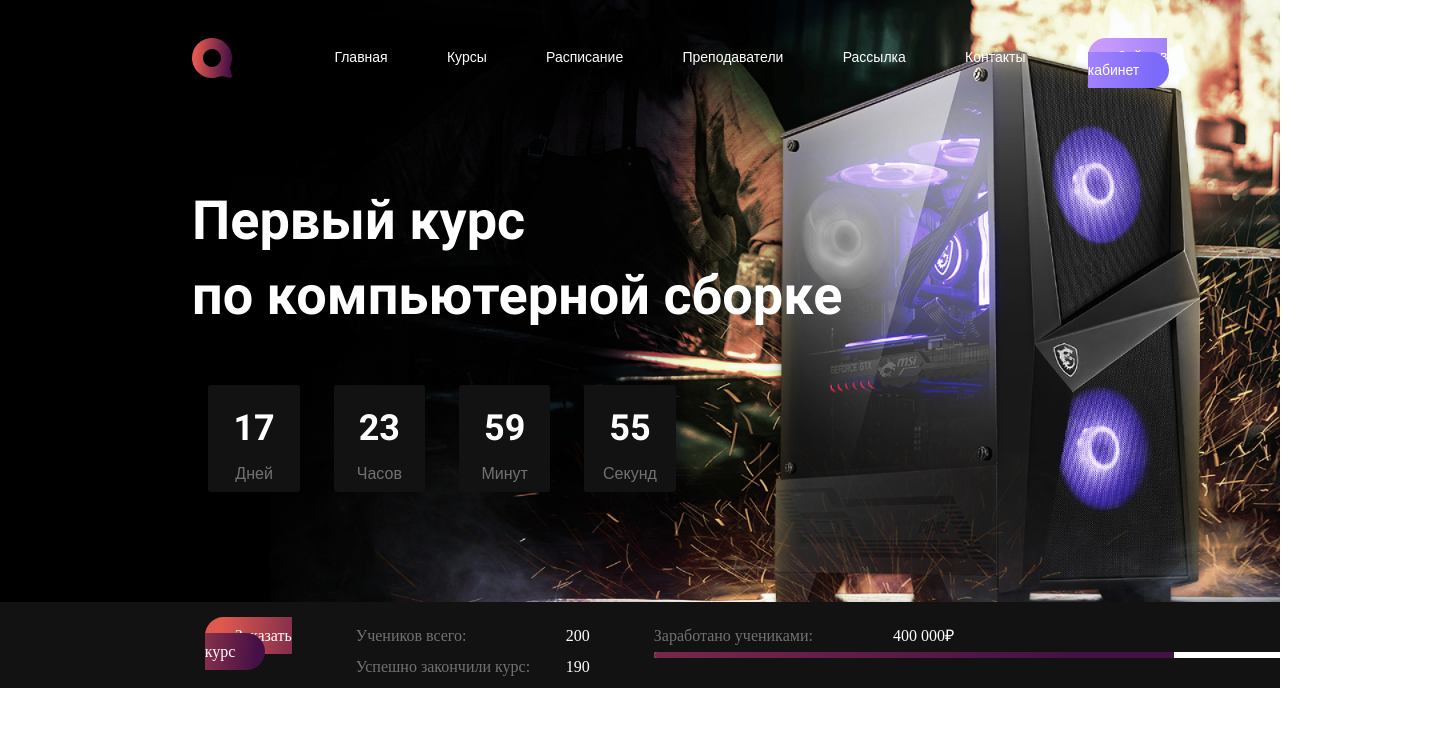
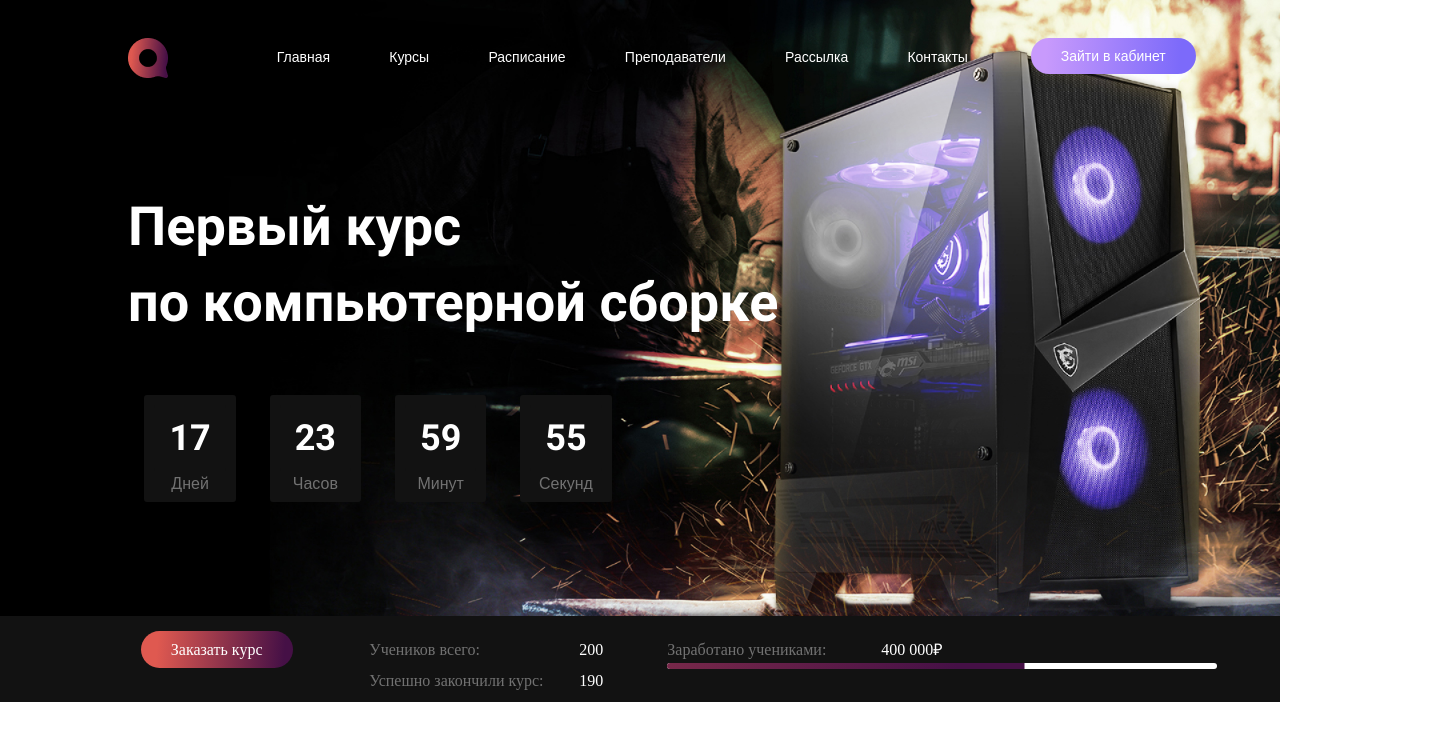
Before and after one commit to Ramramramzes/my_portfolio, a plain HTML site: page Computers/index.html in a window 1280 px wide. Shown: the whole page, 1454 px wide, since content can reach past the window. Drawn offline with Linux system fonts and the light colour scheme; a web font is replaced by a local one.

Commit message:
Progress 1280

```diff
--- a/Computers/style.css
+++ b/Computers/style.css
@@ -103,6 +103,7 @@ section {
 }
 
 body {
+    /* background-color: #000; */
     line-height: 1;
     overflow-x: hidden;
 }
@@ -262,6 +263,7 @@ a {
         background-image: url(./img/main.jpg);
         background-size: cover;
         background-repeat: no-repeat;
+        padding: 3% 5% 3% 10%;
     }
 
     .hero__logo {
@@ -273,7 +275,7 @@ a {
     }
 
     .hero__btn {
-        margin-left: 35%;
+        margin-left: 33%;
         padding-top: .5%;
     }
 
@@ -364,3 +366,26 @@ a {
         background-position: 0
     }
 }
+/* -------- */
+@media(max-width:1280px){
+    .progress__btn{
+        padding: 0;
+        padding-left: 11%;
+        padding-right: 6%;
+
+    }
+
+
+
+
+
+
+    .progress__bar-block {
+        width: 100%;
+        width: 550px;
+        height: 6px;
+        background: #fff;
+        border-radius: 3px;
+        overflow: hidden;
+    }
+}
```
